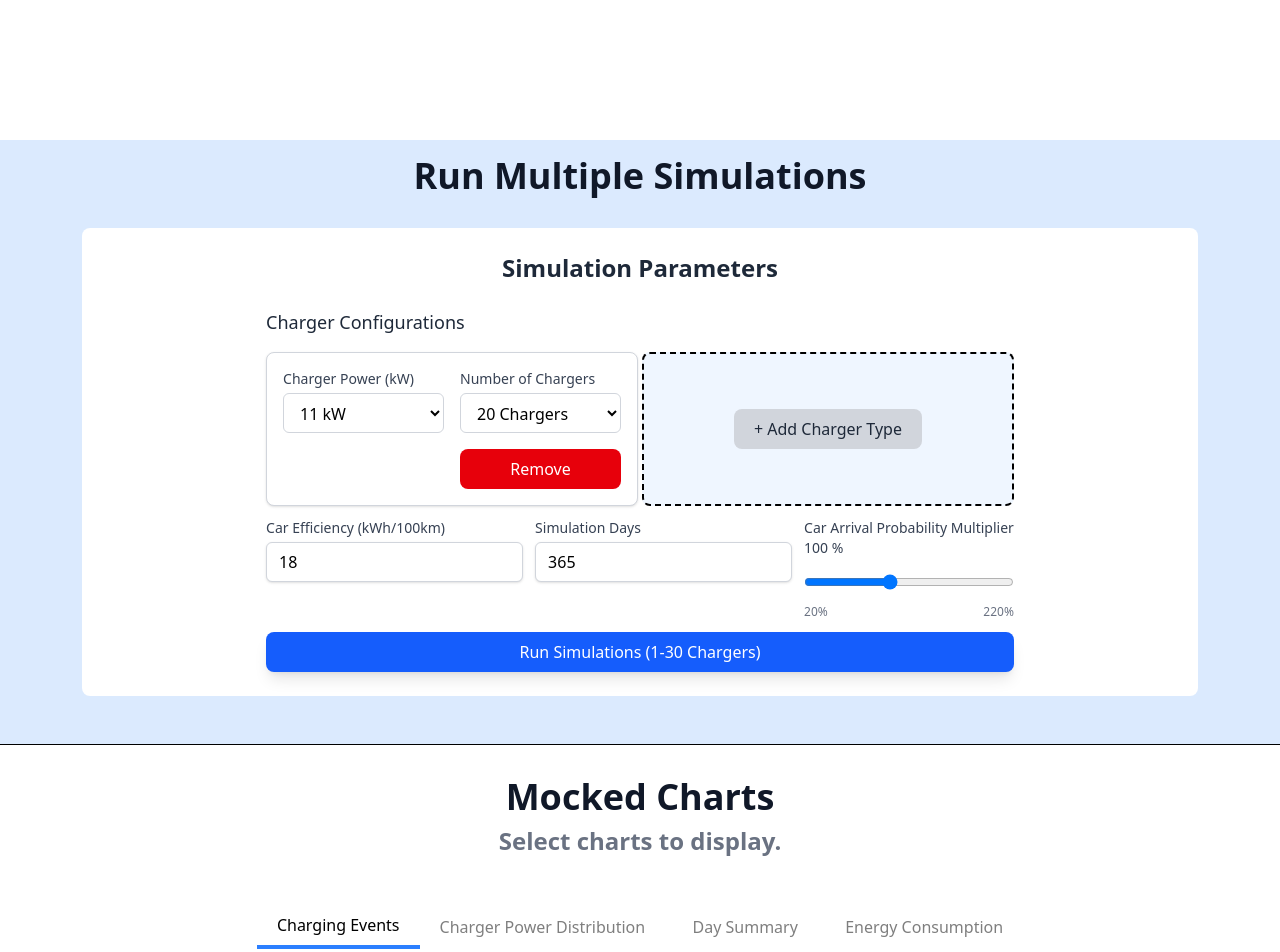
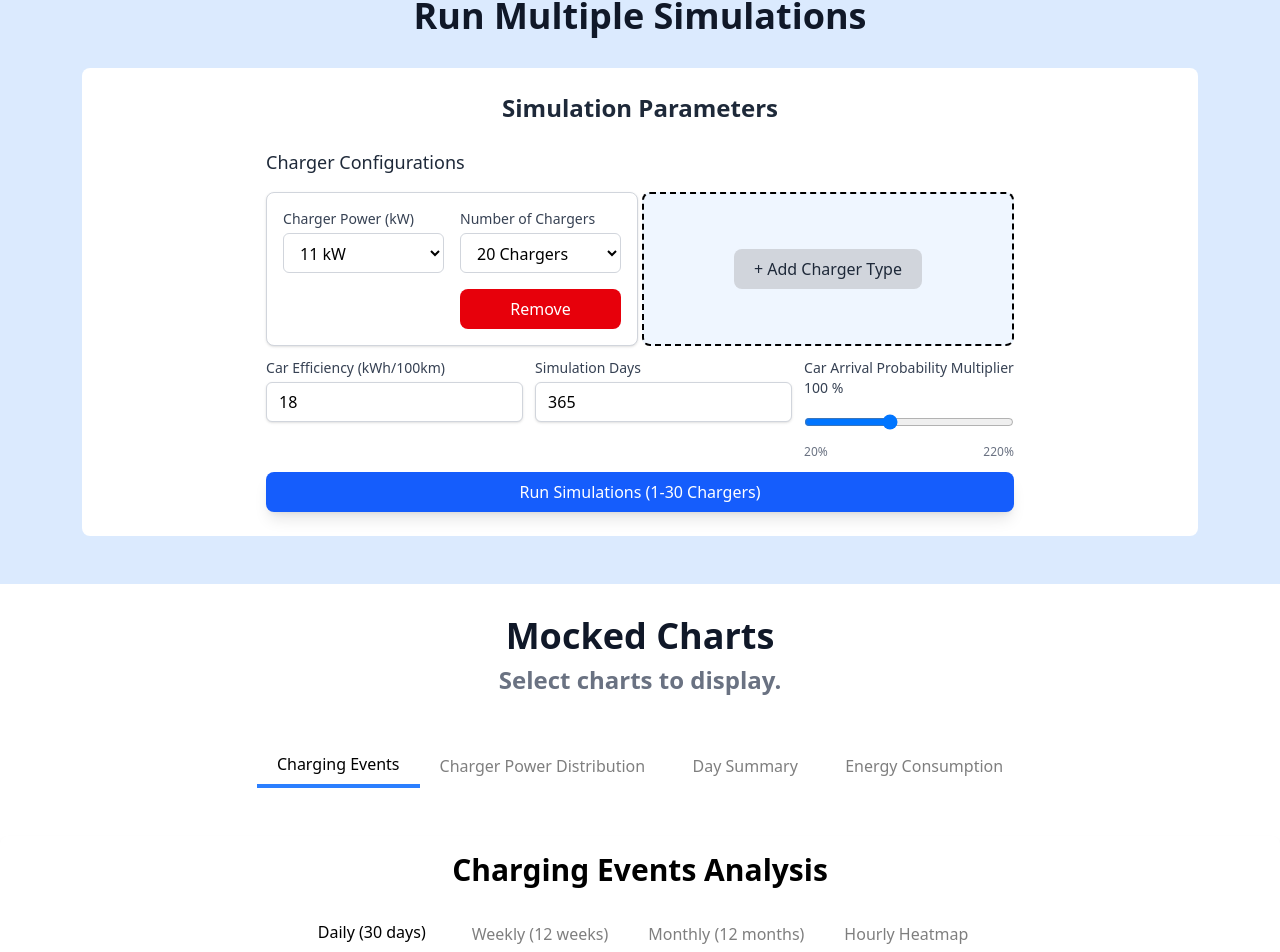
Before and after one commit to egenerse/reonic, a React (Vite) app in the folder packages/frontend/: page / in a window 1280 px wide. Shown: the part 1840-2792 px from the top of the page. Built offline with nearby package versions, Linux system fonts and the light colour scheme.

Commit message:
fix: use section with h1 tags

```diff
--- a/packages/frontend/src/App.tsx
+++ b/packages/frontend/src/App.tsx
@@ -16,9 +16,7 @@ function App() {
       <WelcomeScreen onGetStarted={goToSingleSimulation} />
       <SingleSimulation containerRef={singleSimulationRef} />
       <MultipleSimulation />
-      <hr />
       <MockedCharts />
-      <hr />
     </div>
   )
 }
--- a/packages/frontend/src/components/MockedCharts.tsx
+++ b/packages/frontend/src/components/MockedCharts.tsx
@@ -37,7 +37,7 @@ export const MockedCharts = () => {
   )
 
   return (
-    <div className="my-8 flex min-h-screen flex-1 flex-col items-center gap-2">
+    <section className="my-8 flex min-h-screen flex-1 flex-col items-center gap-2">
       <h1 className="text-4xl font-bold text-gray-900">Mocked Charts</h1>
       <h3 className="text-2xl font-semibold text-gray-500">
         Select charts to display.
@@ -52,6 +52,6 @@ export const MockedCharts = () => {
         {shownChart === "daySummary" && <DaySummary />}
         {shownChart === "energyConsumption" && <EnergyConsumption />}
       </div>
-    </div>
+    </section>
   )
 }
--- a/packages/frontend/src/components/MultipleSimulation.tsx
+++ b/packages/frontend/src/components/MultipleSimulation.tsx
@@ -71,8 +71,7 @@ export const MultipleSimulation = () => {
   }
 
   return (
-    <section className="mt-40 flex flex-col items-center bg-blue-100">
-      <div className="flex flex-col items-center p-4">
+    <section className="flex flex-col items-center bg-blue-100 p-4">
       <h1 className="mb-8 text-center text-4xl font-bold text-gray-900">
         Run Multiple Simulations
       </h1>
@@ -141,7 +140,6 @@ export const MultipleSimulation = () => {
           />
         </div>
       )}
-      </div>
     </section>
   )
 }
--- a/packages/frontend/src/components/WelcomeScreen.tsx
+++ b/packages/frontend/src/components/WelcomeScreen.tsx
@@ -6,7 +6,7 @@ interface Props {
 
 export const WelcomeScreen: React.FC<Props> = ({ onGetStarted }) => {
   return (
-    <div className="mb-40 flex min-h-screen flex-col items-center justify-center bg-blue-50 text-center">
+    <section className="mb-40 flex min-h-screen flex-col items-center justify-center bg-blue-50 text-center">
       <div className="max-w-4xl p-8">
         <h1 className="mb-6 text-5xl font-bold text-gray-800">
           EV Charging Station Simulator
@@ -23,6 +23,6 @@ export const WelcomeScreen: React.FC<Props> = ({ onGetStarted }) => {
       </div>
 
       <Button onClick={onGetStarted}>Start Simulating</Button>
-    </div>
+    </section>
   )
 }
```
Lines whose indentation alone changed are shown as unchanged.
